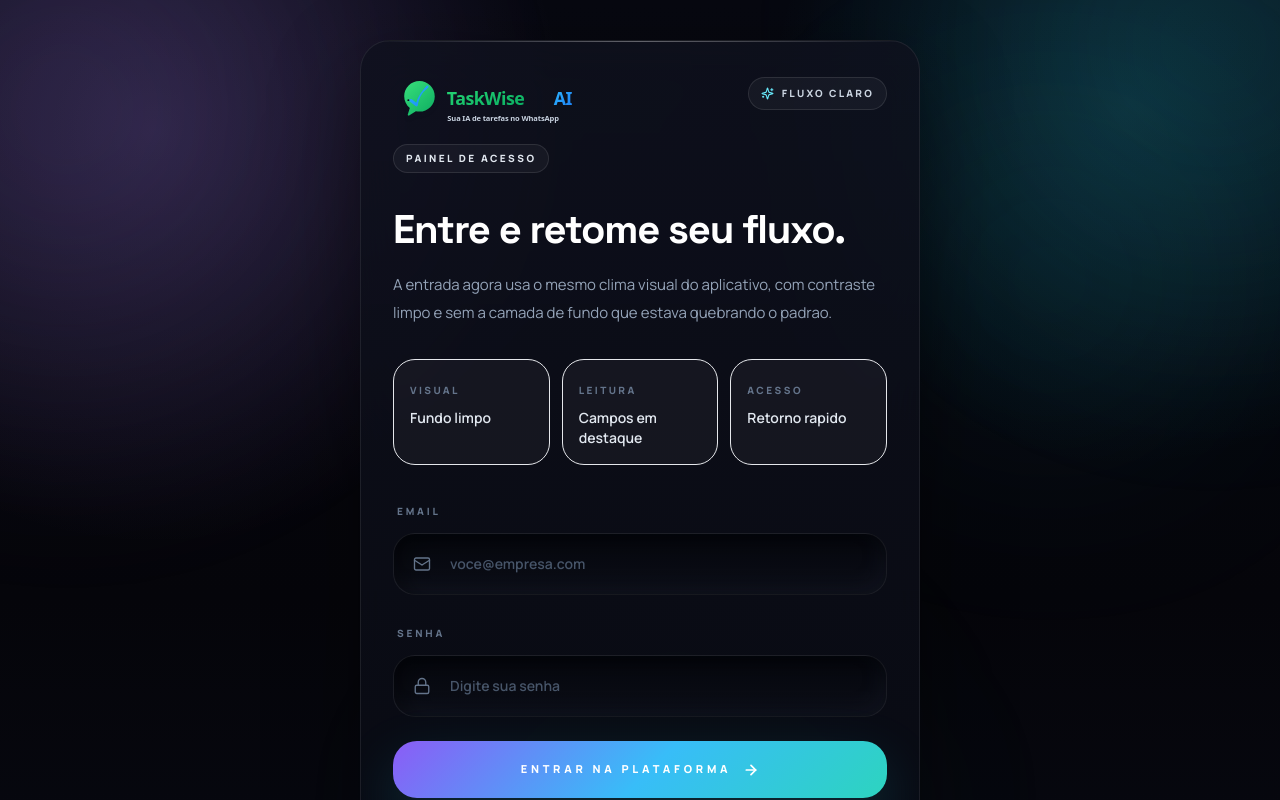
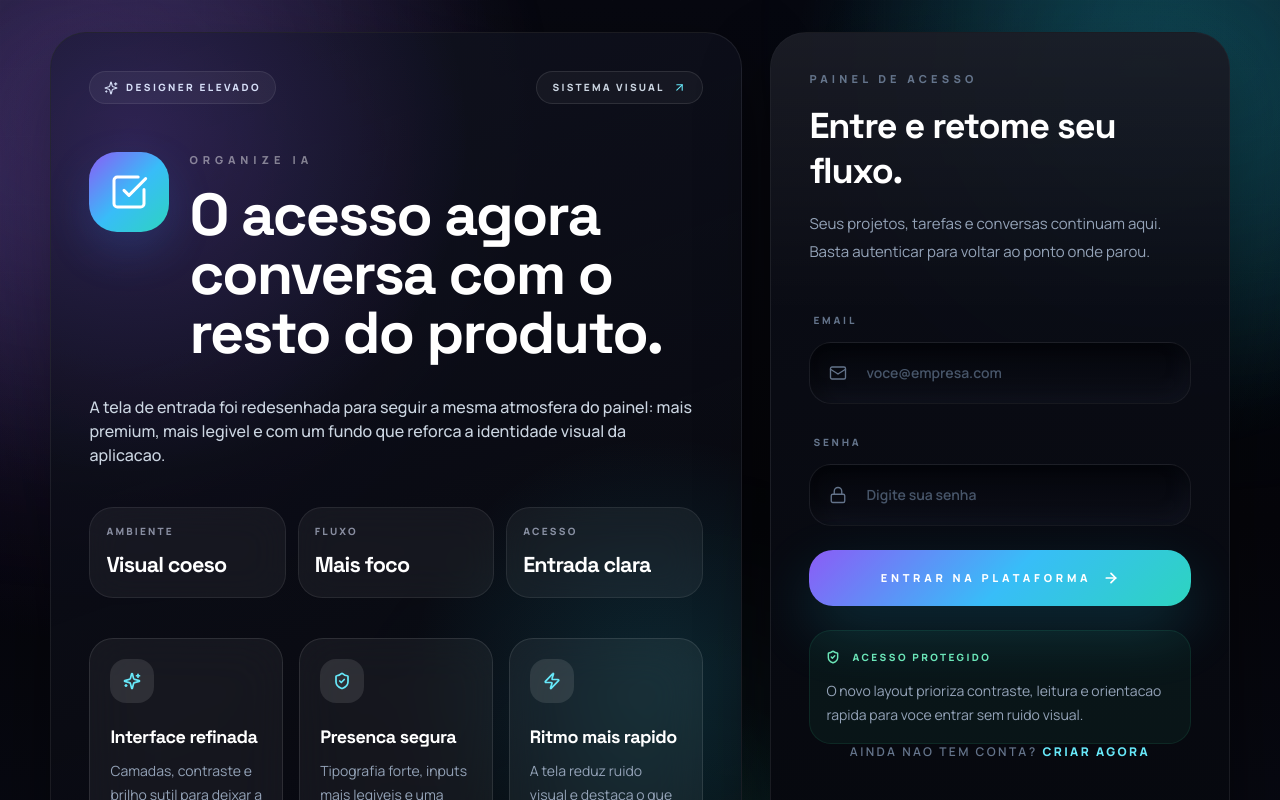
Before and after one commit to igoorstraviinsky-dev/organize-ia, a React (Vite) app in the folder client/: page /login in a window 1280 px wide. Shown: the top 800 px of the page. Built offline with nearby package versions, Linux system fonts and the light colour scheme; no server answers.

Commit message:
Update login page shell

```diff
--- a/client/src/pages/Login.tsx
+++ b/client/src/pages/Login.tsx
@@ -1,7 +1,7 @@
 import React, { useState } from 'react'
 import { Link } from 'react-router-dom'
 import { ArrowRight, Lock, Mail, ShieldCheck } from 'lucide-react'
-import AuthPanelLayout from '../components/layout/AuthPanelLayout'
+import AuthShell from '../components/layout/AuthShell'
 import { supabase } from '../lib/supabase'
 
 export default function Login() {
@@ -24,26 +24,13 @@ export default function Login() {
   }
 
   return (
-    <AuthPanelLayout
-      eyebrow="Painel de acesso"
-      title="Entre e retome seu fluxo."
-      description="A entrada agora usa o mesmo clima visual do aplicativo, com contraste limpo e sem a camada de fundo que estava quebrando o padrao."
-      highlights={[
-        { label: 'Visual', value: 'Fundo limpo' },
-        { label: 'Leitura', value: 'Campos em destaque' },
-        { label: 'Acesso', value: 'Retorno rapido' },
-      ]}
-      footer={
-        <p className="text-center text-xs font-semibold uppercase tracking-[0.2em] text-slate-500">
-          Ainda nao tem conta?{' '}
-          <Link
-            to="/register"
-            className="font-black text-cyan-300 transition-colors hover:text-white"
-          >
-            Criar agora
-          </Link>
-        </p>
-      }
+    <AuthShell
+      heroEyebrow="Organize IA"
+      heroTitle="O acesso agora conversa com o resto do produto."
+      heroDescription="A tela de entrada foi redesenhada para seguir a mesma atmosfera do painel: mais premium, mais legivel e com um fundo que reforca a identidade visual da aplicacao."
+      panelEyebrow="Painel de acesso"
+      panelTitle="Entre e retome seu fluxo."
+      panelDescription="Seus projetos, tarefas e conversas continuam aqui. Basta autenticar para voltar ao ponto onde parou."
     >
       <div className="flex h-full flex-col">
         <form onSubmit={handleLogin} className="space-y-6">
@@ -113,7 +100,17 @@ export default function Login() {
             O novo layout prioriza contraste, leitura e orientacao rapida para voce entrar sem ruido visual.
           </p>
         </div>
+
+        <p className="text-center text-xs font-semibold uppercase tracking-[0.2em] text-slate-500">
+          Ainda nao tem conta?{' '}
+          <Link
+            to="/register"
+            className="font-black text-cyan-300 transition-colors hover:text-white"
+          >
+            Criar agora
+          </Link>
+        </p>
       </div>
-    </AuthPanelLayout>
+    </AuthShell>
   )
 }
```
